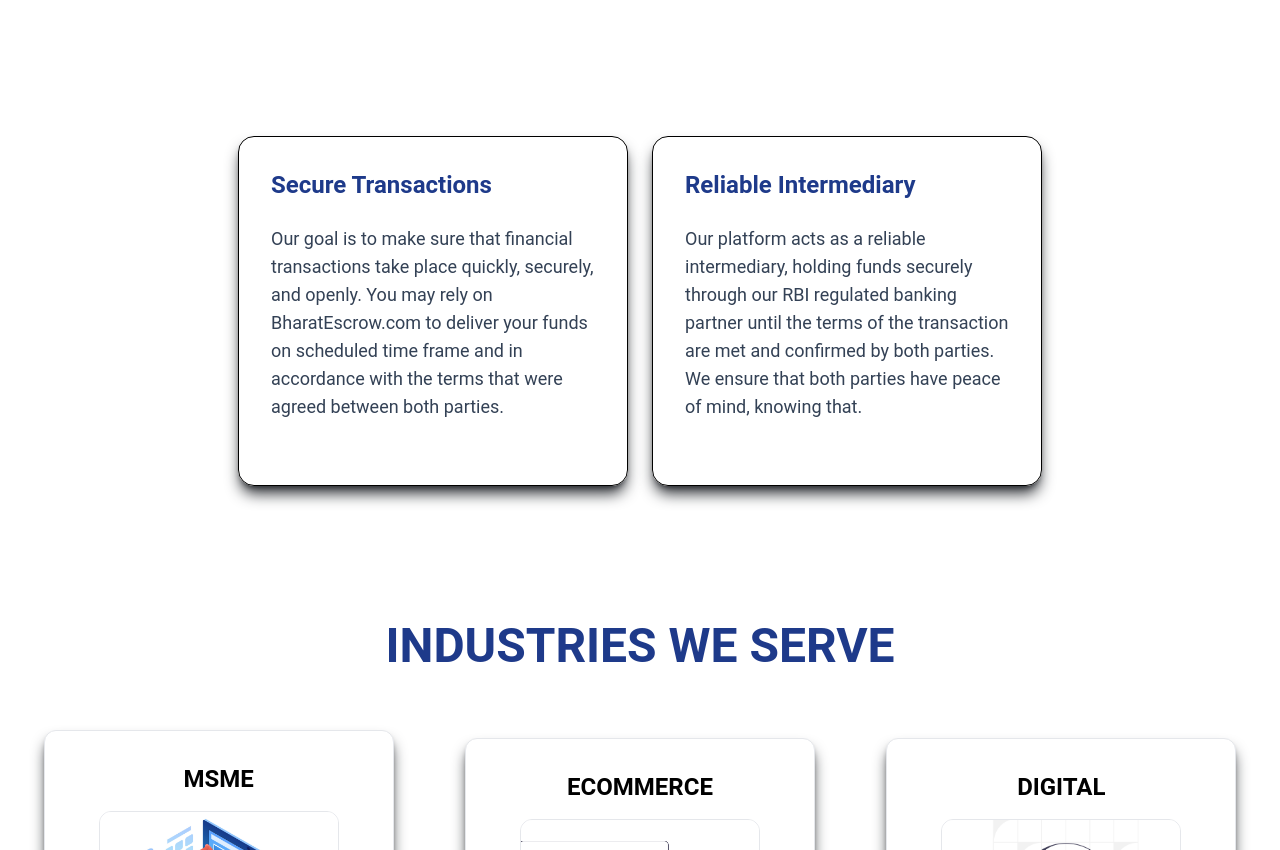
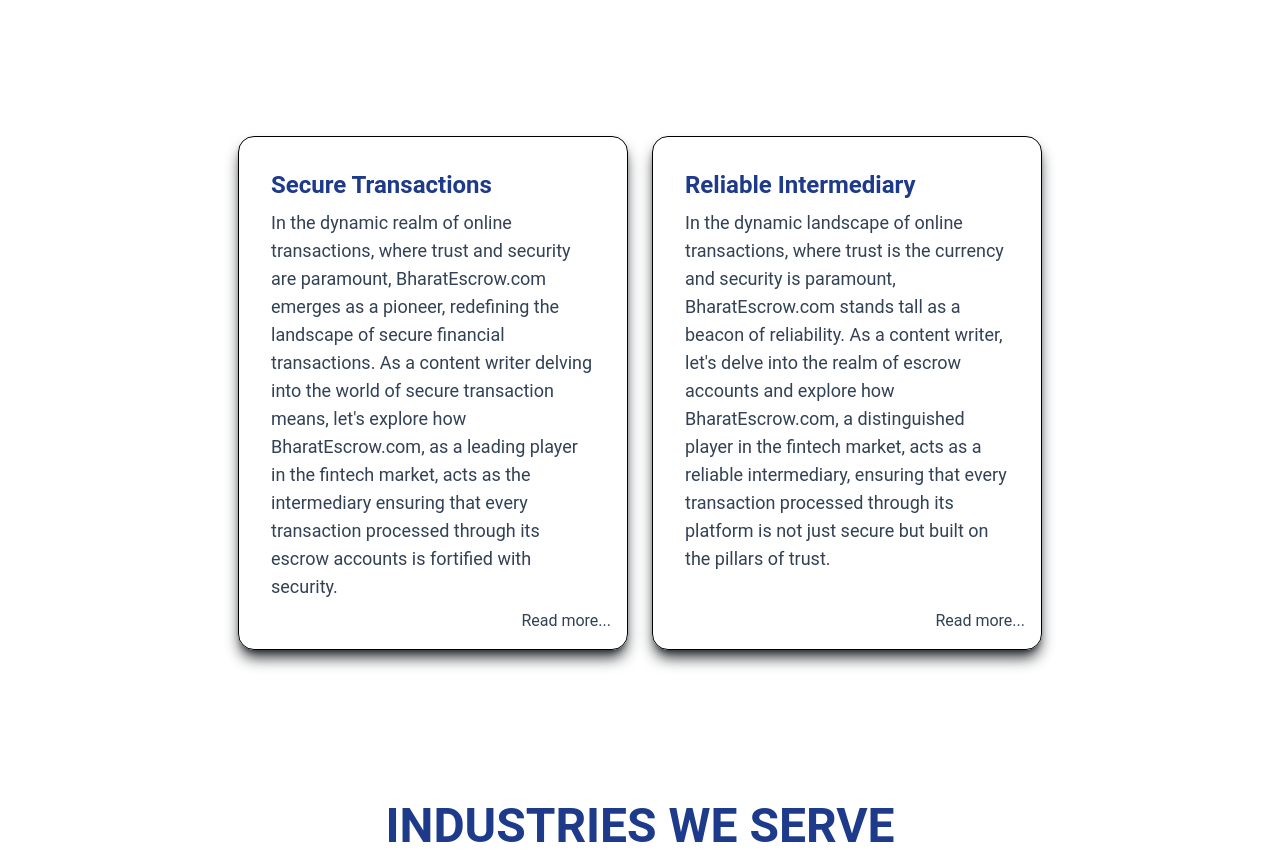
Before and after one commit to amankumar2k15/BharatEscrow, a React (Create React App) app: page / in a window 1280 px wide. Shown: the part 540-1390 px from the top of the page. Built offline with nearby package versions, Linux system fonts and the light colour scheme.

Commit message:
cahnges in home page

```diff
--- a/src/pages/Home.js
+++ b/src/pages/Home.js
@@ -11,7 +11,15 @@
 import "../input.css"
 
 
-const Home = () => {
+const Home = ({ sethomeRoute }) => {
+
+
+    const handleSetHomeRoute = (item) => {
+        const routeCal = item?.split(' ').map((item) => `${item.charAt(0).toUpperCase()}${item.slice(1, item.length)}`).join(" ").replaceAll(' ', "-")
+        localStorage.setItem("homeRoute", routeCal)
+        sethomeRoute({ route: routeCal })
+        navigate(`/${routeCal}`)
+    }
 
 
     const INDUSTRIESData = [
@@ -85,23 +93,33 @@
 
             <div className='flex justify-center md:py-6 px-4 sm:px-10 gap-6 mx-auto md:gap-6 flex-wrap md:flex-nowrap ' >
 
-                <div className=' w-full h-full md:h-[350px] md:w-[390px] row from-[hsl(203,98%,21%)] to-[#096aa6] border border-1 border-solid border-black shadow-[#26292e] hover:shadow-black text-white px-8 py-4 rounded-2xl flex sm:gap-2 flex-col transition-all ease-in-out duration-200 sm:hover:-translate-y-2 shadow-lg' >
+                <div className=' w-full h-full relative  md:w-[390px] row from-[hsl(203,98%,21%)] to-[#096aa6] border border-1 border-solid border-black shadow-[#26292e] hover:shadow-black text-white px-8 py-4 rounded-2xl flex sm:gap-2 flex-col transition-all ease-in-out duration-200 sm:hover:-translate-y-1 shadow-lg mb-4' >
                     <div className='text-xl sm:text-2xl font-semibold text-blue-900 py-4'>
                         Secure Transactions
                     </div>
-                    <div className='text-sm sm:text-lg text-slate-700'>
-                        Our goal is to make sure that financial transactions take place quickly, securely, and openly. You may rely on BharatEscrow.com to deliver your funds on scheduled time frame and in accordance with the terms that were agreed between both parties.
+                    <div className='text-sm sm:text-lg text-slate-700 -mt-4  pb-8'>
+                        In the dynamic realm of online transactions, where trust and security are paramount, BharatEscrow.com emerges as a pioneer, redefining the landscape of secure financial transactions. As a content writer delving into the world of secure transaction means, let's explore how BharatEscrow.com, as a leading player in the fintech market, acts as the intermediary ensuring that every transaction processed through its escrow accounts is fortified with security.
                     </div>
+                    <button
+                        onClick={() => handleSetHomeRoute("Secure Transactions")}
+                        className='text-slate-700 hover:text-slate-500 absolute  bottom-4 right-4'>
+                        Read more...
+                    </button>
 
                 </div>
 
-                <div className='md:w-[390px] border border-1 border-solid border-black shadow-[#26292e] hover:shadow-black text-white px-8 py-4 rounded-2xl flex sm:gap-2 flex-col transition-all ease-in-out duration-200 sm:hover:-translate-y-2 shadow-lg'  >
+                <div className='md:w-[390px] relative border border-1 border-solid border-black shadow-[#26292e] hover:shadow-black text-white px-8 py-4 rounded-2xl flex sm:gap-2 flex-col transition-all ease-in-out duration-200 sm:hover:-translate-y-1 shadow-lg mb-4'  >
                     <div className='text-xl sm:text-2xl font-semibold text-blue-900 py-4'>
                         Reliable Intermediary
                     </div>
-                    <div className='text-sm sm:text-lg text-slate-700 ' >
-                        Our platform acts as a reliable intermediary, holding funds securely through our RBI regulated banking partner until the terms of the transaction are met and confirmed by both parties. We ensure that both parties have peace of mind, knowing that.
+                    <div className='text-sm sm:text-lg text-slate-700 -mt-4 pb-8' >
+                        In the dynamic landscape of online transactions, where trust is the currency and security is paramount, BharatEscrow.com stands tall as a beacon of reliability. As a content writer, let's delve into the realm of escrow accounts and explore how BharatEscrow.com, a distinguished player in the fintech market, acts as a reliable intermediary, ensuring that every transaction processed through its platform is not just secure but built on the pillars of trust.
                     </div>
+                    <button
+                        onClick={() => handleSetHomeRoute(" Reliable Intermediary")}
+                        className='text-slate-700 hover:text-slate-500 absolute  bottom-4 right-4'>
+                        Read more...
+                    </button>
                 </div>
             </div>
 
```
